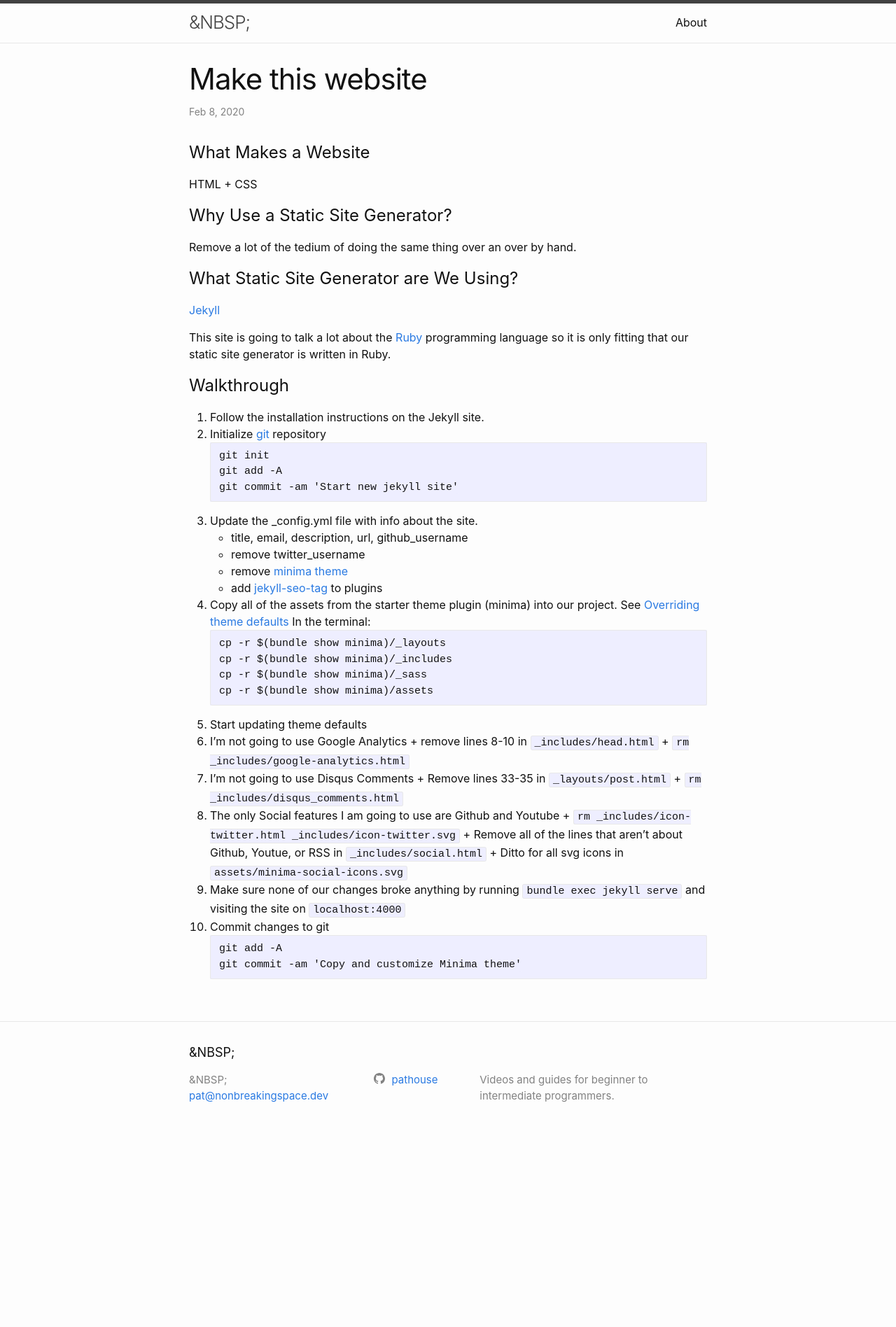
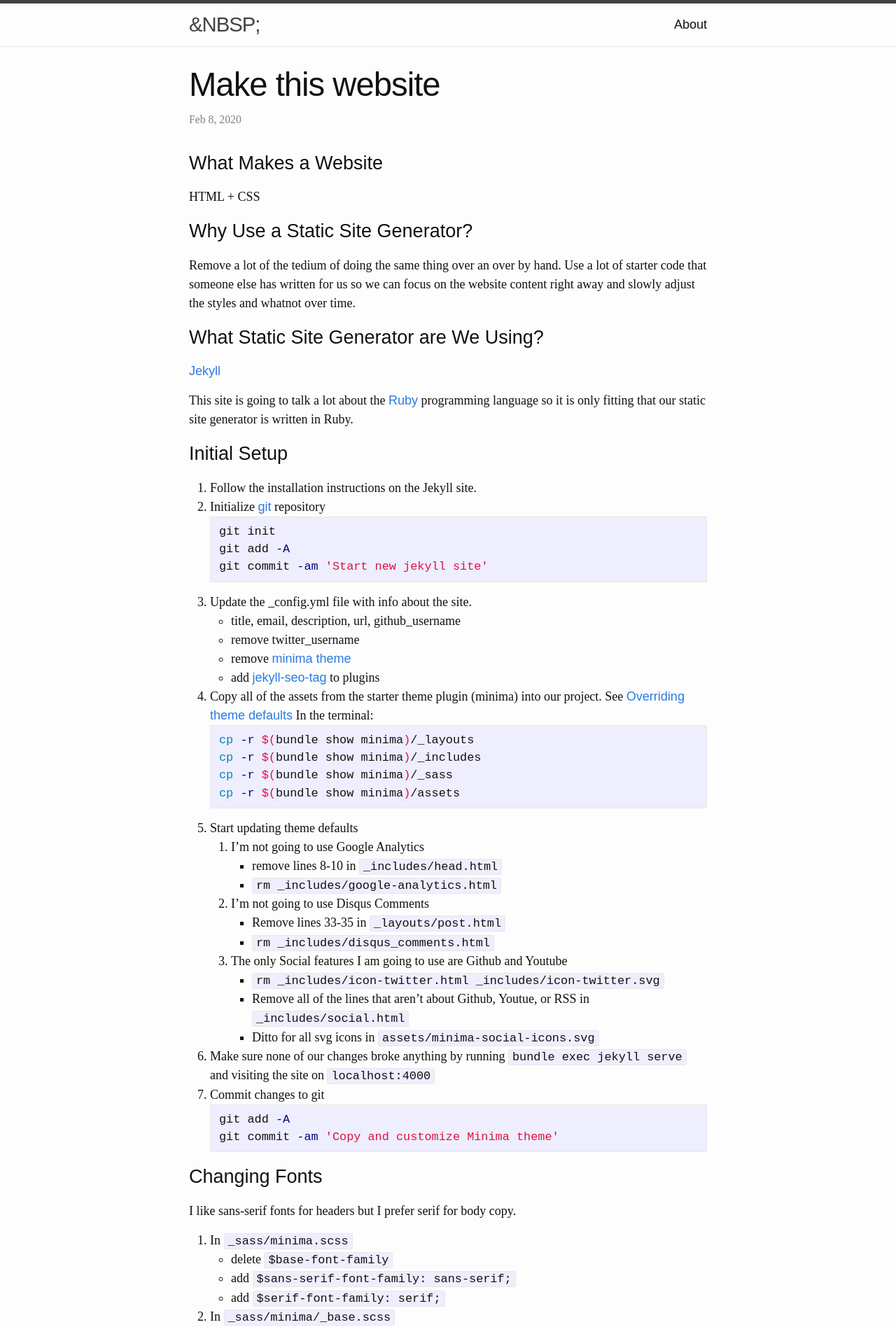
Before and after one commit to pathouse/non-breaking-space, a Jekyll site: the page built from _posts/2020-02-08-make-this-website.md, in a window 1280 px wide. Shown: the top 1896 px of the page at 70% size. Built offline with Jekyll 4.4.1, drawn with Linux system fonts in a browser that asks for light colours; before the commit the page ends 1637 px from its top, so only the background shows below that; some of the changed text lies outside the part shown.

Commit message:
First draft of first post

````diff
--- a/_posts/2020-02-08-make-this-website.md
+++ b/_posts/2020-02-08-make-this-website.md
@@ -14,6 +14,8 @@ HTML + CSS
 # Why Use a Static Site Generator?
 
 Remove a lot of the tedium of doing the same thing over an over by hand.
+Use a lot of starter code that someone else has written for us so we can focus on the website content right away and slowly adjust the
+styles and whatnot over time.
 
 # What Static Site Generator are We Using?
 
@@ -22,43 +24,118 @@ Remove a lot of the tedium of doing the same thing over an over by hand.
 This site is going to talk a lot about the [Ruby](https://www.ruby-lang.org/en/) programming language
 so it is only fitting that our static site generator is written in Ruby.
 
-# Walkthrough
+# Initial Setup
 
 1. Follow the installation instructions on the Jekyll site.
 1. Initialize [git](https://git-scm.com/book/en/v2/Getting-Started-About-Version-Control) repository
-```
+```bash
 git init
 git add -A
 git commit -am 'Start new jekyll site'
 ```
 1. Update the _config.yml file with info about the site.
-  + title, email, description, url, github_username
-  + remove twitter_username
-  + remove [minima theme](https://github.com/jekyll/minima)
-  + add [jekyll-seo-tag](https://github.com/jekyll/jekyll-seo-tag) to plugins
+    + title, email, description, url, github_username
+    + remove twitter_username
+    + remove [minima theme](https://github.com/jekyll/minima)
+    + add [jekyll-seo-tag](https://github.com/jekyll/jekyll-seo-tag) to plugins
 1. Copy all of the assets from the starter theme plugin (minima) into our project.
 See [Overriding theme defaults](https://jekyllrb.com/docs/themes/#overriding-theme-defaults)
 In the terminal:
-```
+```bash
 cp -r $(bundle show minima)/_layouts
 cp -r $(bundle show minima)/_includes
 cp -r $(bundle show minima)/_sass
 cp -r $(bundle show minima)/assets
 ```
 1. Start updating theme defaults
-  1. I'm not going to use Google Analytics
-    + remove lines 8-10 in `_includes/head.html`
-    + `rm _includes/google-analytics.html`
-  1. I'm not going to use Disqus Comments
-    + Remove lines 33-35 in `_layouts/post.html`
-    + `rm _includes/disqus_comments.html`
-  1. The only Social features I am going to use are Github and Youtube
-    + `rm _includes/icon-twitter.html _includes/icon-twitter.svg`
-    + Remove all of the lines that aren't about Github, Youtue, or RSS in `_includes/social.html`
-    + Ditto for all svg icons in `assets/minima-social-icons.svg`
+    1. I'm not going to use Google Analytics
+        + remove lines 8-10 in `_includes/head.html`
+        + `rm _includes/google-analytics.html`
+    1. I'm not going to use Disqus Comments
+        + Remove lines 33-35 in `_layouts/post.html`
+        + `rm _includes/disqus_comments.html`
+    1. The only Social features I am going to use are Github and Youtube
+        + `rm _includes/icon-twitter.html _includes/icon-twitter.svg`
+        + Remove all of the lines that aren't about Github, Youtue, or RSS in `_includes/social.html`
+        + Ditto for all svg icons in `assets/minima-social-icons.svg`
 1. Make sure none of our changes broke anything by running `bundle exec jekyll serve` and visiting the site on `localhost:4000`
 1. Commit changes to git
-```
+```bash
 git add -A
 git commit -am 'Copy and customize Minima theme'
 ```
+
+# Changing Fonts
+
+I like sans-serif fonts for headers but I prefer serif for body copy.
+
+1. In `_sass/minima.scss`
+    + delete `$base-font-family`
+    + add `$sans-serif-font-family: sans-serif;`
+    + add `$serif-font-family: serif;`
+1. In `_sass/minima/_base.scss`
+    + change `$base-font-family` to `$serif-font-family` in the rules for body
+    + add `font-family: $sans-serif-font-family` to the rules for headings and anchors
+
+# Bash command to start posts
+
+Writing posts with the correct file name and YAML frontmatter is a bit tedious so I created a shell script to do that for me.
+
+I use [zsh](http://zsh.sourceforge.net/) and [Oh My Zsh](https://github.com/ohmyzsh/ohmyzsh) so to add this function I...
+
+1. Navigate to `~/.oh-my-zsh/custom`
+1. Create a new file called `jekyll-blog.zsh` and open it in my editor
+1. Write a function called `new_post` that will take two arugments - title and summary of the post I plan to write.
+    1. It should use the title to generate a file name that will be the slug like `2020-02-08-my-title.md`
+    1. It should add the title and the summary to the YAML frontmatter of the file
+    1. It should then open the file in my editor
+
+```bash
+function new_post() {
+  cd ~/NonBreakingSpace/blog/_posts
+  SLUGIFIED="$(echo -n "$1" | sed -e 's/[^[:alnum:]]/-/g' | tr -s '-' | tr A-Z a-z)"
+  SLUG=$(date +"%Y-%m-%d"-$SLUGIFIED.md)
+  cat <<front_matter > $SLUG
+---
+layout: post
+title: '$1'
+summary: '$2'
+---
+
+### Words Go Here
+front_matter
+
+  emacsclient -t .
+}
+```
+
+## Learn about the Bash commands used in this function:
+
++ `man echo`
++ `man sed`
++ `man tr`
++ `man date`
++ `man cat`
+
+`man` is the command to pull up the manual pages for another commands, but you can also use it to learn about itself.
+
++ `man man`
+
+## Using the function
+
+```bash
+new_post "Make this Website" "Learn how this website was made."
+```
+
+# Writing the Post
+
+Post contents are written in [Markdown](https://www.markdownguide.org/getting-started/)
+
+With `bundle exec jekyll serve` running while I write the post I can see the page refresh on my site and keep an eye on the results to make sure I am formatting my markdown correctly.
+
+Once I am done writing I commit the post to git.
+
+```bash
+git commit -A
+git commit -am 'First draft of first post'
+```
--- a/_sass/minima.scss
+++ b/_sass/minima.scss
@@ -2,8 +2,10 @@
 
 // Define defaults for each variable.
 
-$base-font-family: -apple-system, BlinkMacSystemFont, "Segoe UI", Roboto, Helvetica, Arial, sans-serif, "Apple Color Emoji", "Segoe UI Emoji", "Segoe UI Symbol" !default;
-$base-font-size:   16px !default;
+$serif-font-family: serif;
+$sans-serif-font-family: sans-serif;
+//$sans-serif-font-family: -apple-system, BlinkMacSystemFont, "Segoe UI", Roboto, Helvetica, Arial, sans-serif, "Apple Color Emoji", "Segoe UI Emoji", "Segoe UI Symbol" !default;
+$base-font-size:   18px !default;
 $base-font-weight: 400 !default;
 $small-font-size:  $base-font-size * 0.875 !default;
 $base-line-height: 1.5 !default;
--- a/_sass/minima/_base.scss
+++ b/_sass/minima/_base.scss
@@ -14,7 +14,7 @@ dl, dd, ol, ul, figure {
  * Basic styling
  */
 body {
-  font: $base-font-weight #{$base-font-size}/#{$base-line-height} $base-font-family;
+  font: $base-font-weight #{$base-font-size}/#{$base-line-height} $serif-font-family;
   color: $text-color;
   background-color: $background-color;
   -webkit-text-size-adjust: 100%;
@@ -94,6 +94,7 @@ li {
  * Headings
  */
 h1, h2, h3, h4, h5, h6 {
+  font-family: $sans-serif-font-family;
   font-weight: $base-font-weight;
 }
 
@@ -103,6 +104,7 @@ h1, h2, h3, h4, h5, h6 {
  * Links
  */
 a {
+  font-family: $sans-serif-font-family;
   color: $brand-color;
   text-decoration: none;
 
````
Also changed, not shown: other parts of _posts/2020-02-08-make-this-website.md (+1 -1 lines).
